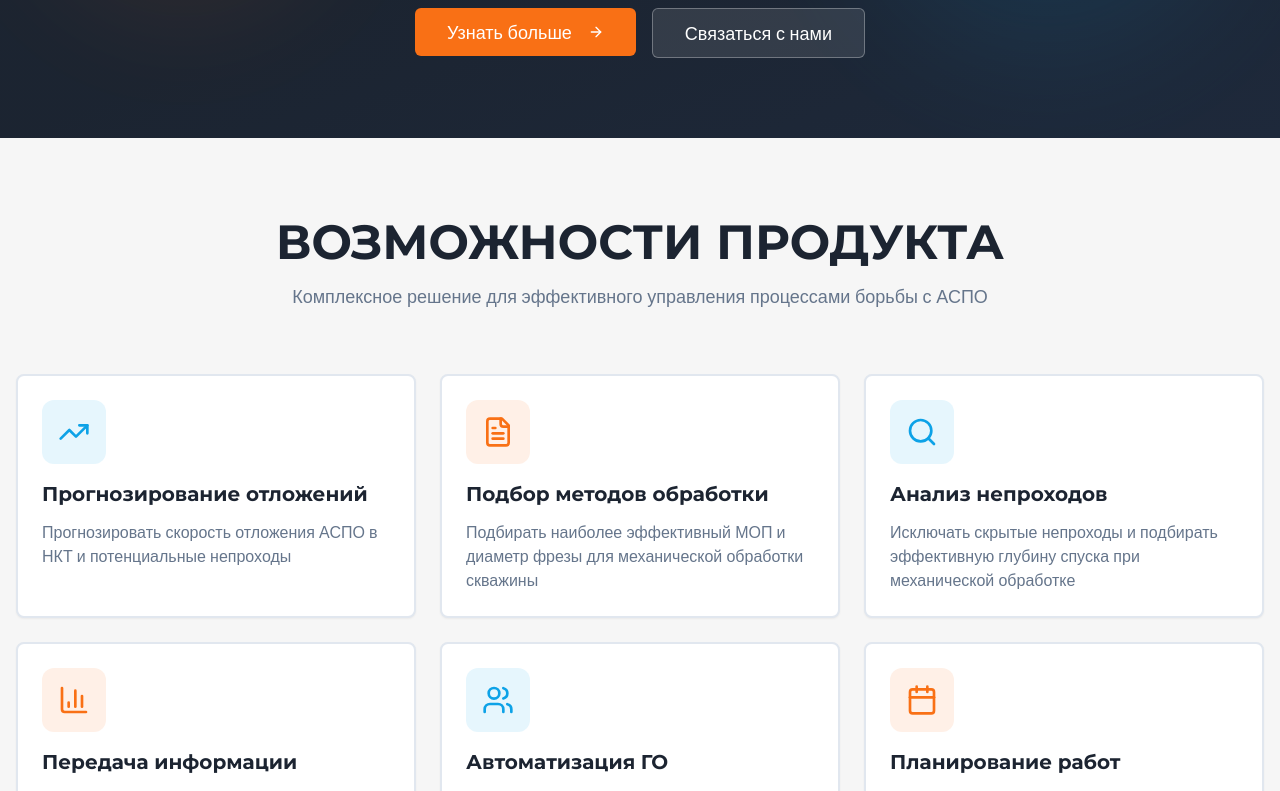
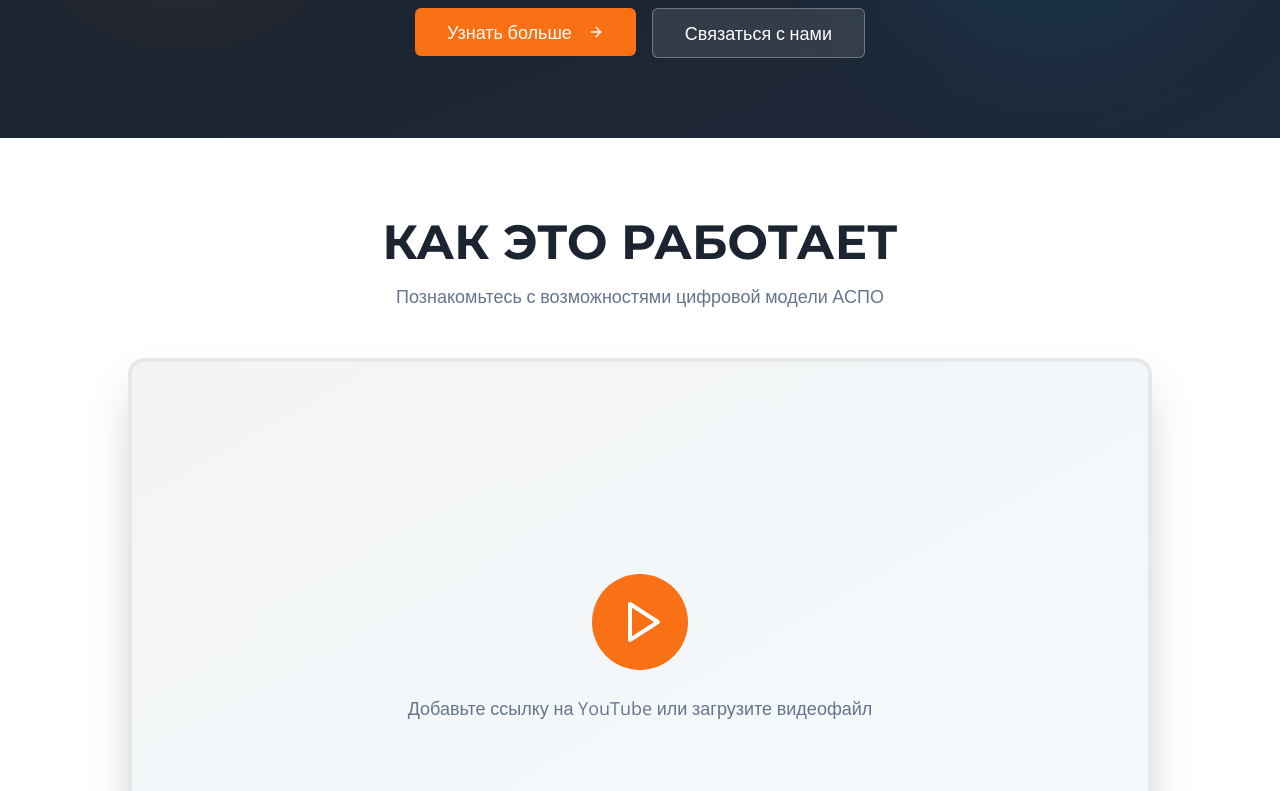
Before and after one commit to pr-poehali-dev/aspo-digital-model, a React (Vite) app: page / in a window 1280 px wide. Shown: the part 360-1151 px from the top of the page. Built offline with nearby package versions, Linux system fonts and the light colour scheme.

Commit message:
Добавить видеоролик на сайт

```diff
--- a/src/pages/Index.tsx
+++ b/src/pages/Index.tsx
@@ -58,6 +58,30 @@ const Index = () => {
               <Button size="lg" variant="outline" className="bg-white/10 hover:bg-white/20 text-white border-white/30 text-lg px-8 py-6">
                 Связаться с нами
               </Button>
+            </div>
+          </div>
+        </div>
+      </section>
+
+      <section className="py-20 bg-white">
+        <div className="container mx-auto px-4">
+          <div className="max-w-5xl mx-auto">
+            <h2 className="text-4xl md:text-5xl font-bold text-center mb-4">КАК ЭТО РАБОТАЕТ</h2>
+            <p className="text-center text-muted-foreground mb-12 text-lg">
+              Познакомьтесь с возможностями цифровой модели АСПО
+            </p>
+
+            <div className="relative rounded-2xl overflow-hidden shadow-2xl border-4 border-primary/10">
+              <div className="aspect-video bg-gradient-to-br from-primary/5 to-secondary/5 flex items-center justify-center">
+                <div className="text-center p-8">
+                  <div className="w-24 h-24 bg-accent rounded-full flex items-center justify-center mx-auto mb-6 hover:scale-110 transition-transform cursor-pointer">
+                    <Icon name="Play" className="text-white ml-1" size={48} />
+                  </div>
+                  <p className="text-lg text-muted-foreground">
+                    Добавьте ссылку на YouTube или загрузите видеофайл
+                  </p>
+                </div>
+              </div>
             </div>
           </div>
         </div>
```
